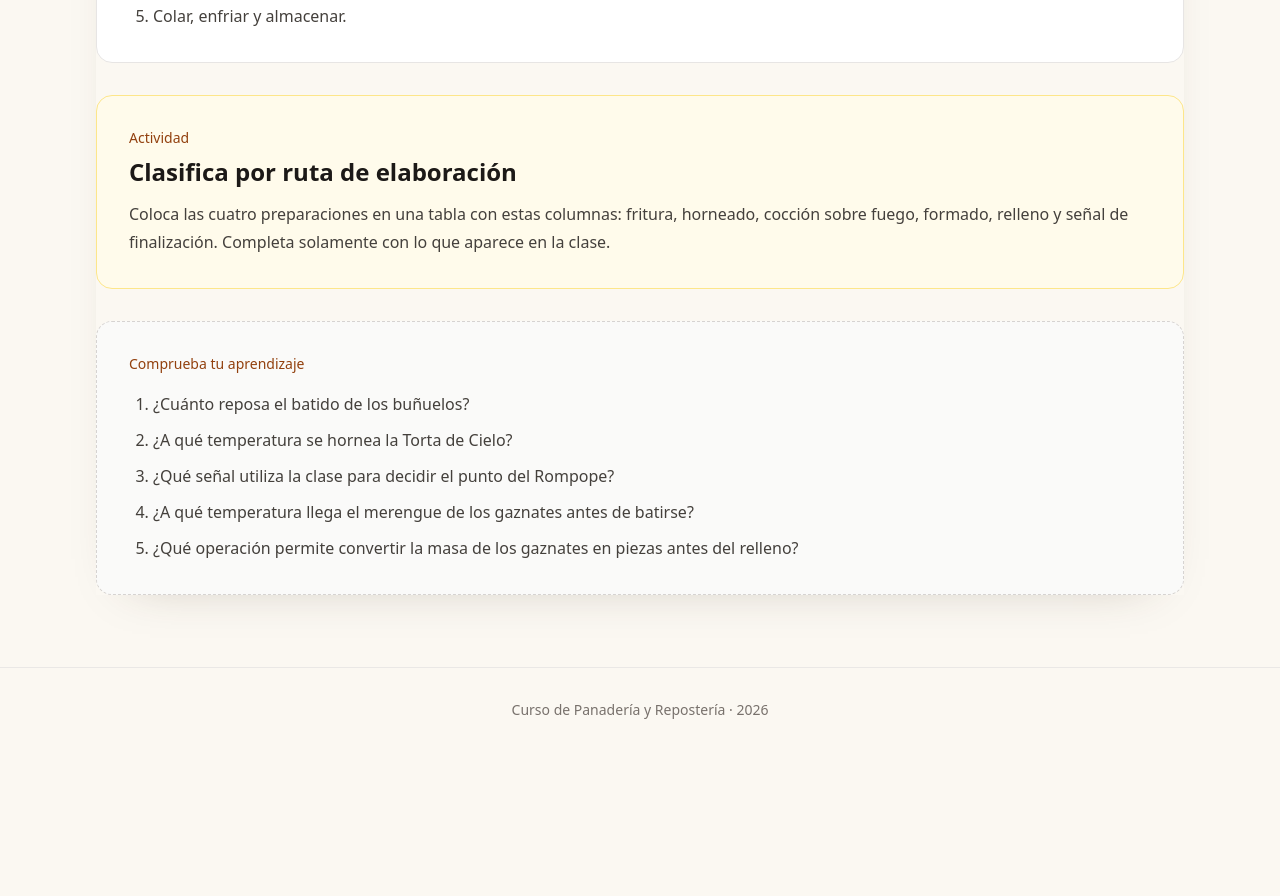
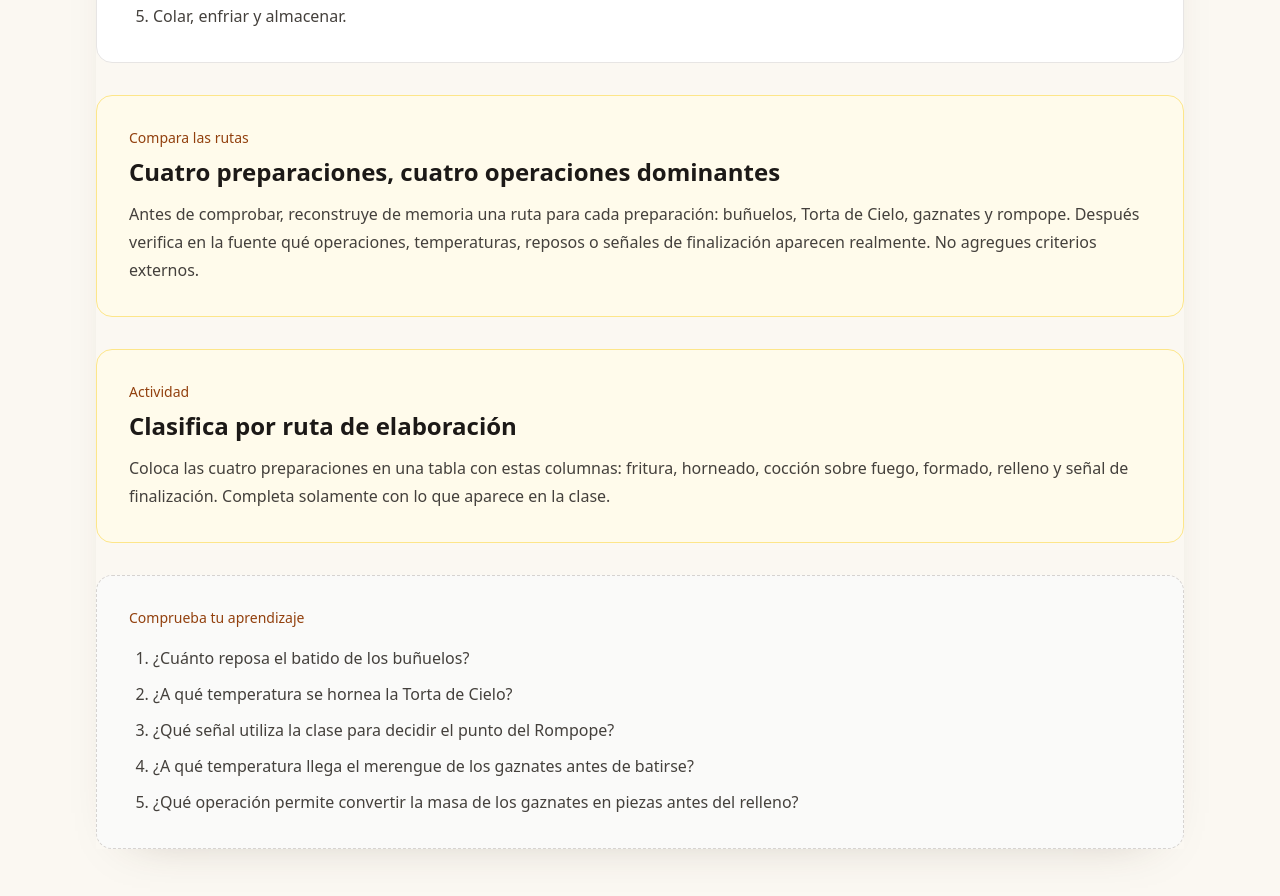
Before and after one commit to Drworm82/CursoPanadero, a Next.js app: page /leccion-postres-mexicanos in a window 1280 px wide. Shown: the part 3140-4036 px from the top of the page. Before the commit the page ends 3892 px from the top, so only its background shows below. Built offline with nearby package versions, Linux system fonts and the light colour scheme; no server answers.

Commit message:
pedagogia: transferencia entre rutas mexicanas

```diff
--- a/pages/leccion-postres-mexicanos.js
+++ b/pages/leccion-postres-mexicanos.js
@@ -70,6 +70,12 @@ export default function LessonPage() {
         </section>
 
         <section className="rounded-2xl border border-amber-200 bg-amber-50 p-6 sm:p-8">
+          <p className="text-sm font-medium text-amber-800">Compara las rutas</p>
+          <h2 className="mt-2 text-2xl font-semibold text-stone-900">Cuatro preparaciones, cuatro operaciones dominantes</h2>
+          <p className="mt-3 leading-7 text-stone-700">Antes de comprobar, reconstruye de memoria una ruta para cada preparación: buñuelos, Torta de Cielo, gaznates y rompope. Después verifica en la fuente qué operaciones, temperaturas, reposos o señales de finalización aparecen realmente. No agregues criterios externos.</p>
+        </section>
+
+        <section className="rounded-2xl border border-amber-200 bg-amber-50 p-6 sm:p-8">
           <p className="text-sm font-medium text-amber-800">Actividad</p>
           <h2 className="mt-2 text-2xl font-semibold text-stone-900">Clasifica por ruta de elaboración</h2>
           <p className="mt-3 leading-7 text-stone-700">Coloca las cuatro preparaciones en una tabla con estas columnas: fritura, horneado, cocción sobre fuego, formado, relleno y señal de finalización. Completa solamente con lo que aparece en la clase.</p>
```
